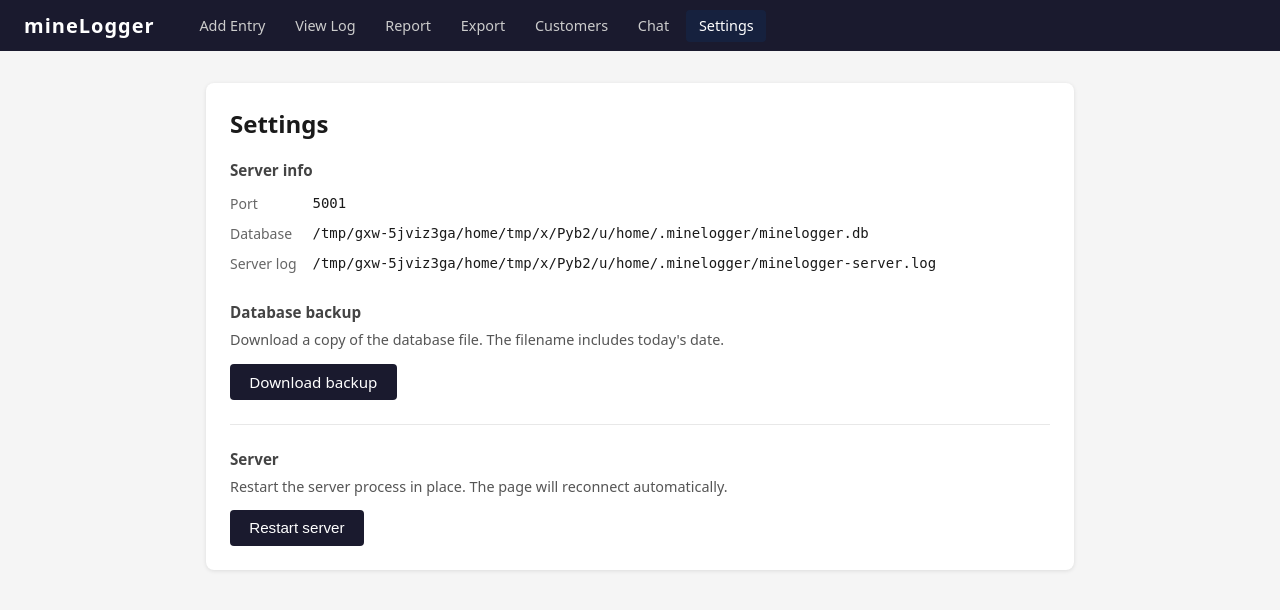
After one commit to JaFRyd/mineLogger, a Flask app: page /settings in a window 1280 px wide. The commit adds this page. Shown: the top 610 px of the page. Run offline with Flask 3, Linux system fonts and the light colour scheme.

Commit message:
Add billable tracking, weekly report, settings page, and desktop launcher
- Add billable field to entries (DB migration, CRUD, CSV export/import)
- Add weekly report tab with ISO week grid (Mon–Sun + totals), filterable by date, customer, and billable status
- Add Settings page with server info, database backup download, and fixed restart button (Windows-compatible)
- Compact View Log table: fixed column widths, single-line truncated descriptions with tooltips
- Add start-minelogger.vbs desktop launcher that kills any existing instance before starting fresh
- Add install/uninstall scripts and autostart registry entries

Co-Authored-By: Claude Sonnet 4.6 <noreply@anthropic.com>

```diff
--- a/minelogger/export.py
+++ b/minelogger/export.py
@@ -6,7 +6,7 @@ def generate_csv(entries):
     output = io.StringIO()
     writer = csv.DictWriter(
         output,
-        fieldnames=["date", "customer", "hours", "description", "created_at"],
+        fieldnames=["date", "customer", "hours", "description", "billable", "created_at"],
         extrasaction="ignore",
     )
     writer.writeheader()
@@ -40,11 +40,14 @@ def parse_csv(text):
             except (ValueError, TypeError):
                 errors.append(f"Row {i}: invalid hours value '{row.get('hours')}'.")
                 continue
+            billable_raw = row.get("billable", "1").strip()
+            billable = 1 if billable_raw not in ("0", "false", "no") else 0
             rows.append({
                 "date": date,
                 "customer": customer,
                 "hours": hours,
                 "description": description,
+                "billable": billable,
                 "created_at": row.get("created_at", "").strip(),
             })
     except Exception as e:
--- a/minelogger/server.py
+++ b/minelogger/server.py
@@ -44,7 +44,9 @@ def create_app():
                 for e in errors:
                     flash(e, "error")
             else:
-                db.add_entry(date_str, customer, hours, description)
+                billable = 1 if request.form.get("billable") else 0
+                db.add_entry(date_str, customer, hours, description, billable)
+                db.add_customer(customer)
                 flash("Entry added.", "success")
                 return redirect(url_for("add_entry"))
 
@@ -67,7 +69,9 @@ def create_app():
             last_day = calendar.monthrange(year, mon)[1]
             date_to = f"{year:04d}-{mon:02d}-{last_day:02d}"
 
-        entries = db.get_entries(date_from=date_from, date_to=date_to, customer=customer)
+        billable_filter = request.args.get("billable") or None
+        billable_int = int(billable_filter) if billable_filter in ("0", "1") else None
+        entries = db.get_entries(date_from=date_from, date_to=date_to, customer=customer, billable=billable_int)
         customers = db.get_customers()
         total = sum(e["hours"] for e in entries)
         months = db.get_months()
@@ -80,6 +84,7 @@ def create_app():
             date_from=date_from or "",
             date_to=date_to or "",
             selected_customer=customer or "",
+            selected_billable=billable_filter or "",
             active="log",
             months=months,
             selected_month=month or "",
@@ -188,7 +193,55 @@ def create_app():
             return jsonify({"error": " ".join(errors)}), 422
 
         db.add_entry(date_str, customer, hours, description)
+        db.add_customer(customer)
         return jsonify({"success": True})
+
+    @app.route("/settings")
+    def settings():
+        import sys
+        from pathlib import Path
+        port = request.host.split(":")[-1] if ":" in request.host else "5001"
+        db_path = str(Path.home() / ".minelogger" / "minelogger.db")
+        log_path = str(Path.home() / ".minelogger" / "minelogger-server.log")
+        return render_template("settings.html", active="settings",
+                               port=port, db_path=db_path, log_path=log_path)
+
+    @app.route("/settings/backup")
+    def backup_db():
+        from pathlib import Path
+        import shutil, io
+        db_path = Path.home() / ".minelogger" / "minelogger.db"
+        if not db_path.exists():
+            flash("Database file not found.", "error")
+            return redirect(url_for("settings"))
+        timestamp = date.today().strftime("%Y%m%d")
+        filename = f"minelogger-backup-{timestamp}.db"
+        data = io.BytesIO(db_path.read_bytes())
+        response = make_response(data.read())
+        response.headers["Content-Disposition"] = f"attachment; filename={filename}"
+        response.headers["Content-Type"] = "application/octet-stream"
+        return response
+
+    @app.route("/settings/restart", methods=["POST"])
+    def restart_server():
+        import sys, os, subprocess, threading
+        def _restart():
+            import time
+            time.sleep(0.5)  # let the 204 response flush
+            if sys.platform == "win32":
+                # Launch a detached cmd that waits 2 s (for us to die + port to free)
+                # then starts a fresh server process.
+                subprocess.Popen(
+                    ["cmd", "/c", "timeout", "/t", "2", "/nobreak", "&"] +
+                    [sys.executable] + sys.argv,
+                    creationflags=subprocess.DETACHED_PROCESS | subprocess.CREATE_NEW_PROCESS_GROUP,
+                    close_fds=True,
+                )
+                os._exit(0)  # kill current process immediately, freeing the port
+            else:
+                os.execv(sys.executable, [sys.executable] + sys.argv)
+        threading.Thread(target=_restart, daemon=True).start()
+        return ("", 204)
 
     @app.route("/customers/<path:name>/delete", methods=["POST"])
     def delete_customer(name):
@@ -225,7 +278,8 @@ def create_app():
                     flash(e, "error")
                 customers = db.get_managed_customers()
                 return render_template("edit.html", entry=entry, customers=customers, active="log")
-            db.update_entry(entry_id, date_str, customer, hours, description)
+            billable = 1 if request.form.get("billable") else 0
+            db.update_entry(entry_id, date_str, customer, hours, description, billable)
             flash("Entry updated.", "success")
             referrer = request.form.get("referrer", "")
             return redirect(referrer if referrer else url_for("view_log"))
@@ -242,4 +296,19 @@ def create_app():
             return redirect(referrer)
         return redirect(url_for("view_log"))
 
+    @app.route("/report")
+    def report():
+        date_from = request.args.get("date_from") or None
+        date_to   = request.args.get("date_to") or None
+        customer  = request.args.get("customer") or None
+        billable_filter = request.args.get("billable") or None
+        billable_int = int(billable_filter) if billable_filter in ("0", "1") else None
+        weeks     = db.get_weekly_report(date_from, date_to, customer, billable_int)
+        customers = db.get_customers()
+        return render_template("report.html", active="report",
+                               weeks=weeks, customers=customers,
+                               date_from=date_from or "", date_to=date_to or "",
+                               selected_customer=customer or "",
+                               selected_billable=billable_filter or "")
+
     return app
--- a/minelogger/templates/add.html
+++ b/minelogger/templates/add.html
@@ -26,6 +26,11 @@
       <label for="description">Description</label>
       <textarea id="description" name="description" rows="3" placeholder="What did you work on?" required></textarea>
     </div>
+    <div class="form-row" style="display:flex;align-items:center;gap:0.5rem">
+      <input type="checkbox" id="billable" name="billable" value="1"
+             style="width:auto;margin:0">
+      <label for="billable" style="margin:0;font-weight:600;font-size:0.85rem">Billable</label>
+    </div>
     <button type="submit" class="btn">Save Entry</button>
   </form>
 </div>
--- a/minelogger/templates/base.html
+++ b/minelogger/templates/base.html
@@ -90,8 +90,8 @@
     .btn-danger { background: #c0392b; }
     .btn-danger:hover { background: #a93226; }
     table { width: 100%; border-collapse: collapse; font-size: 0.9rem; }
-    th { text-align: left; padding: 0.5rem 0.75rem; border-bottom: 2px solid #e0e0e0; font-size: 0.8rem; text-transform: uppercase; color: #666; }
-    td { padding: 0.5rem 0.75rem; border-bottom: 1px solid #f0f0f0; vertical-align: top; }
+    th { text-align: left; padding: 0.35rem 0.75rem; border-bottom: 2px solid #e0e0e0; font-size: 0.8rem; text-transform: uppercase; color: #666; }
+    td { padding: 0.35rem 0.75rem; border-bottom: 1px solid #f0f0f0; vertical-align: middle; }
     tr:hover td { background: #fafafa; }
     .total-row td { font-weight: 600; border-top: 2px solid #e0e0e0; border-bottom: none; }
     .hours-col { white-space: nowrap; }
@@ -107,9 +107,11 @@
   <nav>
     <a href="/add" {% if active == 'add' %}class="active"{% endif %}>Add Entry</a>
     <a href="/log"  {% if active == 'log' %}class="active"{% endif %}>View Log</a>
+    <a href="/report" {% if active == 'report' %}class="active"{% endif %}>Report</a>
     <a href="/export" {% if active == 'export' %}class="active"{% endif %}>Export</a>
     <a href="/customers" {% if active == 'customers' %}class="active"{% endif %}>Customers</a>
     <a href="/chat" {% if active == 'chat' %}class="active"{% endif %}>Chat</a>
+    <a href="/settings" {% if active == 'settings' %}class="active"{% endif %}>Settings</a>
   </nav>
 </header>
 <main>
--- a/minelogger/templates/edit.html
+++ b/minelogger/templates/edit.html
@@ -29,6 +29,11 @@
       <label for="description">Description</label>
       <textarea id="description" name="description" rows="3" required>{{ entry.description }}</textarea>
     </div>
+    <div class="form-row" style="display:flex;align-items:center;gap:0.5rem">
+      <input type="checkbox" id="billable" name="billable" value="1"
+             {% if entry.billable %}checked{% endif %} style="width:auto;margin:0">
+      <label for="billable" style="margin:0;font-weight:600;font-size:0.85rem">Billable</label>
+    </div>
     <button type="submit" class="btn">Save Changes</button>
     <a href="{{ request.referrer or '/log' }}" class="btn"
        style="background:#888;margin-left:0.5rem">Cancel</a>
--- /dev/null
+++ b/minelogger/templates/settings.html
@@ -0,0 +1,63 @@
+{% extends "base.html" %}
+{% block content %}
+<div class="card">
+  <h2 style="margin-top:0">Settings</h2>
+
+  <h3 style="margin-bottom:0.5rem;font-size:0.95rem;color:#444">Server info</h3>
+  <table style="margin-bottom:1.5rem;width:auto">
+    <tbody>
+      <tr>
+        <td style="padding:0.35rem 1rem 0.35rem 0;color:#666;font-size:0.875rem;border:none;white-space:nowrap">Port</td>
+        <td style="padding:0.35rem 0;font-size:0.875rem;border:none;font-family:monospace">{{ port }}</td>
+      </tr>
+      <tr>
+        <td style="padding:0.35rem 1rem 0.35rem 0;color:#666;font-size:0.875rem;border:none;white-space:nowrap">Database</td>
+        <td style="padding:0.35rem 0;font-size:0.875rem;border:none;font-family:monospace">{{ db_path }}</td>
+      </tr>
+      <tr>
+        <td style="padding:0.35rem 1rem 0.35rem 0;color:#666;font-size:0.875rem;border:none;white-space:nowrap">Server log</td>
+        <td style="padding:0.35rem 0;font-size:0.875rem;border:none;font-family:monospace">{{ log_path }}</td>
+      </tr>
+    </tbody>
+  </table>
+
+  <h3 style="margin-bottom:0.5rem;font-size:0.95rem;color:#444">Database backup</h3>
+  <p style="margin-top:0;color:#555;font-size:0.9rem">
+    Download a copy of the database file. The filename includes today's date.
+  </p>
+  <a href="/settings/backup" class="btn">Download backup</a>
+
+  <hr style="border:none;border-top:1px solid #e8e8e8;margin:1.5rem 0">
+
+  <h3 style="margin-bottom:0.5rem;font-size:0.95rem;color:#444">Server</h3>
+  <p style="margin-top:0;color:#555;font-size:0.9rem">
+    Restart the server process in place. The page will reconnect automatically.
+  </p>
+  <button id="restartBtn" class="btn" onclick="restartServer()">Restart server</button>
+  <span id="restartStatus" style="margin-left:1rem;font-size:0.875rem;color:#555"></span>
+</div>
+
+<script>
+function restartServer() {
+  const btn    = document.getElementById('restartBtn');
+  const status = document.getElementById('restartStatus');
+  btn.disabled = true;
+  status.textContent = 'Restarting…';
+
+  fetch('/settings/restart', { method: 'POST' }).catch(() => {});
+
+  const start = Date.now();
+  const poll = setInterval(() => {
+    if (Date.now() - start > 15000) {
+      clearInterval(poll);
+      status.textContent = 'Timed out — server may not have restarted.';
+      btn.disabled = false;
+      return;
+    }
+    fetch('/settings', { cache: 'no-store' })
+      .then(r => { if (r.ok) { clearInterval(poll); window.location.reload(); } })
+      .catch(() => {});
+  }, 800);
+}
+</script>
+{% endblock %}
--- /dev/null
+++ b/port.txt
@@ -0,0 +1 @@
+5001
```
Also changed, not shown: minelogger/db.py (+41 -9 lines), minelogger/templates/log.html (+28 -5 lines), minelogger/templates/report.html (added, +93 -0 lines), README.md, 7 other files.
